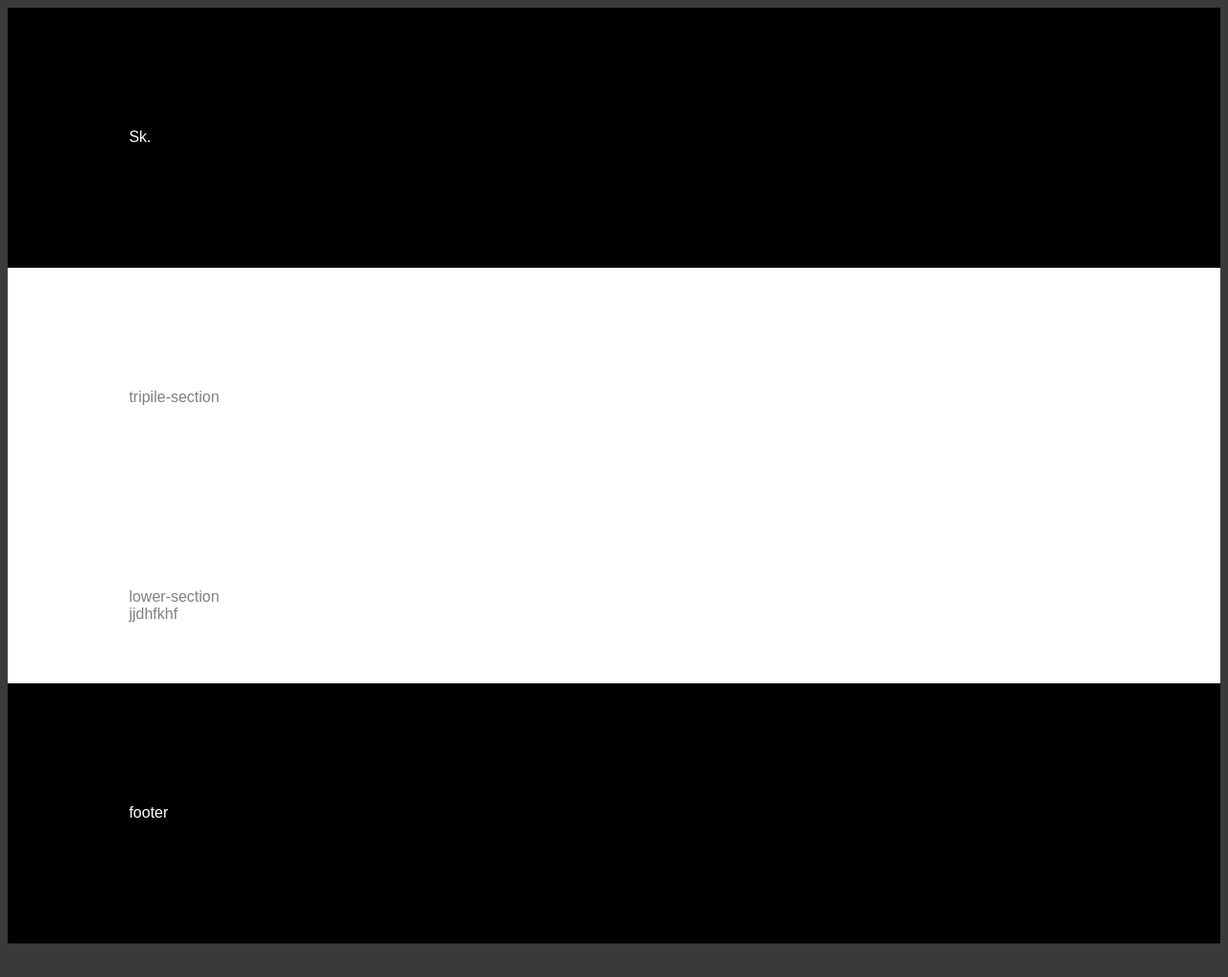
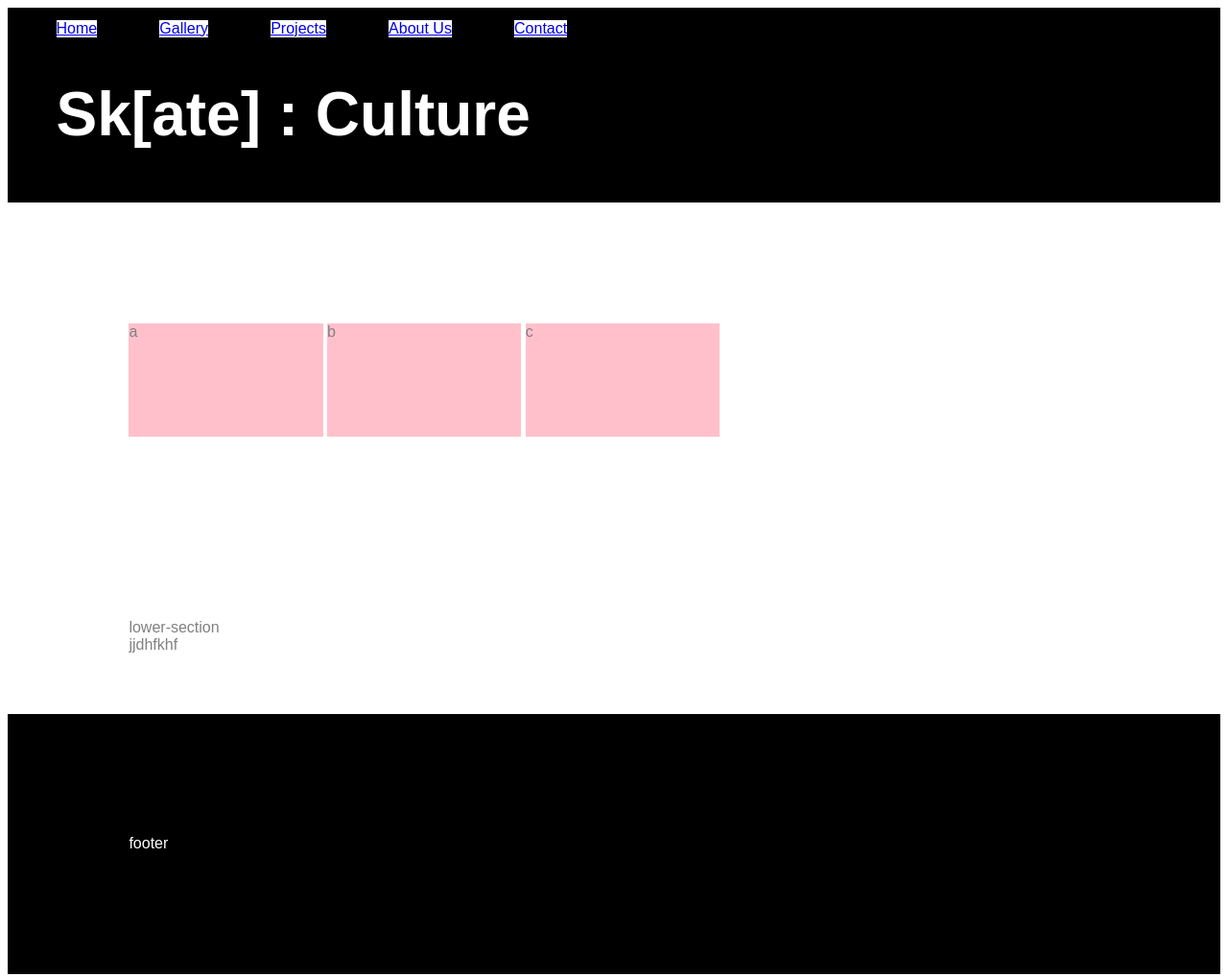
Before and after one commit to shef4/SkWebpage, a plain HTML site: page index.html in a window 1280 px wide. Shown: the whole page at 96% size. Before the commit the page ends 991 px from the top, so only its background shows below. Drawn offline with Linux system fonts and the light colour scheme.

Commit message:
added multiple page and modified css stlye structure

```diff
--- /dev/null
+++ b/Style.css
@@ -0,0 +1,42 @@
+
+body{
+    background: white;
+    color:white;
+    font-family: Arial, Helvetica, sans-serif;
+}
+
+header{
+    background: black;
+    padding: 1% 0% 1% 4% ;
+}
+header nav ul li {
+    background: white;
+    color: black;
+}
+
+section{
+    background: white;
+    color: gray;
+    padding: 5% 10% 5% 10%;
+}
+
+div{
+    background: pink;
+    display: inline-block;
+    width: 20%;
+    height: 15%;
+}
+ul{
+    margin:0%;
+    padding:0;
+    list-style-type: none;
+
+}
+li{
+    display: inline-block;
+    margin: 0 5% 0 0;
+}
+footer{
+    background: black;
+    padding: 10%;
+}
--- a/index.html
+++ b/index.html
@@ -1,36 +1,36 @@
 <html>
+
 <head>
     <title>My Page!</title>
-    <style>
-    body{
-        background: rgb(58, 58, 58);
-        color:white;
-        font-family: Arial, Helvetica, sans-serif;
-    }
 
-    header{
-        background: black;
-        padding: 10%;
-    }
-    section{
-        background: white;
-        color: gray;
-        padding: 5% 10% 5% 10%;
-    }
-
-    footer{
-        background: black;
-        padding: 10%;
-    }
-    </style>
+    <link rel="stylesheet" href="Style.css">
 
 </head>
+
 <body>
-    <header>Sk.</header>
-    <section style="padding: 10%">tripile-section</section>
-    <section>lower-section <br>jjdhfkhf <br></section>
+    <header>
+        <nav>
+            <ul>
+                <li><a href="index.html">Home</a></li>
+                <li><a href="Pages/gallery.html">Gallery</a></li>
+                <li><a href="Pages/Projects.html">Projects</a></li>
+                <li><a href="Pages/aboutUs.html">About Us</a></li>
+                <li><a href="Pages/contact.html">Contact</a></li>
+            </ul>
+
+        </nav>
+        <h1 style="font-size: 400%">Sk[ate] : Culture</h1>
+    </header>
+    <section style="padding: 10%">
+        <div>a</div>
+        <div>b</div>
+        <div>c</div>
+    </section>
+    <section>
+        lower-section <br>jjdhfkhf <br></section>
     <footer>footer</footer>
 
 
 </body>
+
 </html>
```
Also changed, not shown: Pages/Projects.html (added, +34 -0 lines), Pages/aboutUs.html (added, +35 -0 lines), Pages/contact.html (added, +34 -0 lines), Pages/gallery.html (added, +34 -0 lines).
